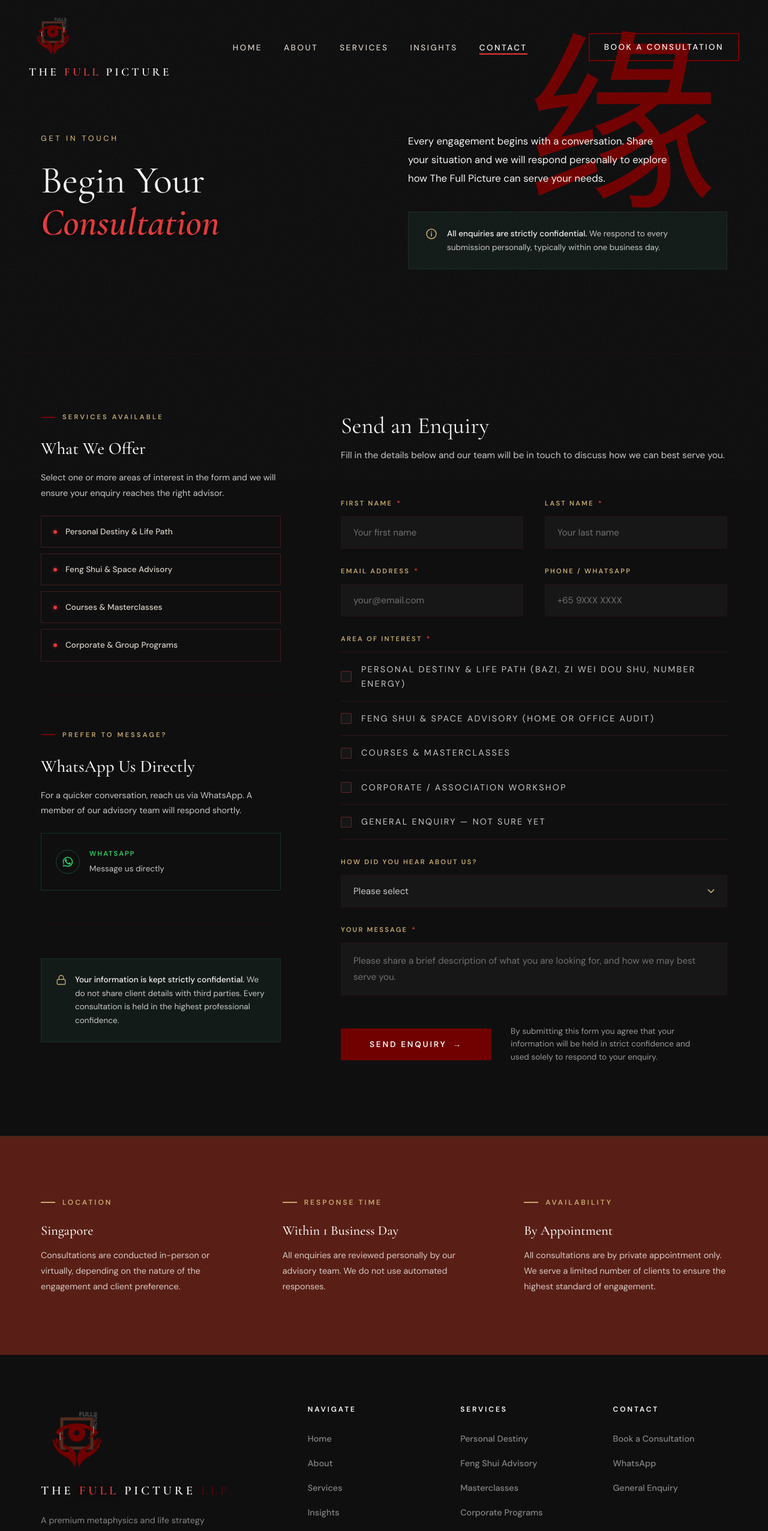
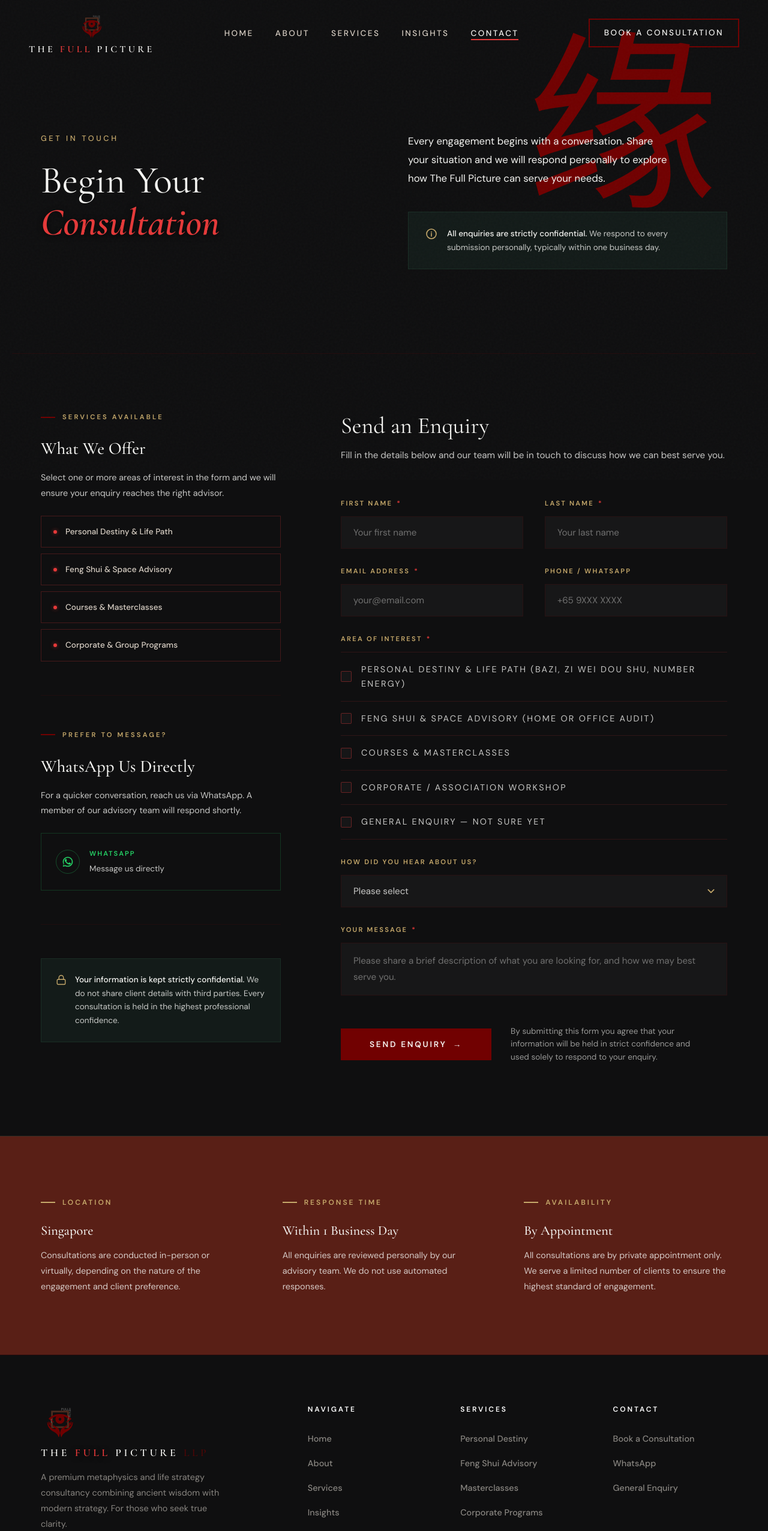
Before and after one commit to Elvand-Lie/TFP, a plain HTML site: page contact.html in a window 1280 px wide. Shown: the top 2553 px of the page at 60% size. Drawn offline with nearby package versions, Linux system fonts and the light colour scheme.

Commit message:
style: perfect logo sizing and alignment over text

```diff
--- a/contact.html
+++ b/contact.html
@@ -521,9 +521,9 @@
 <body>
 
   <nav id="navbar">
-    <a class="nav-logo" href="/" style="display: flex; flex-direction: column; align-items: flex-start; gap: 4px;">
-    <img src="/assets/logo.png" alt="The Full Picture Logo" style="height: 80px; width: auto; display: block;" />
-    <div>The <span>Full</span> Picture</div>
+    <a class="nav-logo" href="/" style="display: flex; flex-direction: column; align-items: center; justify-content: center; gap: 6px; text-decoration: none;">
+    <img src="/assets/logo.png" alt="The Full Picture Logo" style="height: 48px; width: auto; display: block;" />
+    <div style="font-size: 1rem; line-height: 1;">The <span>Full</span> Picture</div>
 </a>
     <ul class="nav-links">
       <li><a href="/">Home</a></li>
@@ -774,9 +774,9 @@
     <div class="footer-inner">
       <div class="footer-top">
         <div>
-          <div class="footer-logo" style="display: flex; flex-direction: column; align-items: flex-start; gap: 8px;">
-    <img src="/assets/logo.png" alt="The Full Picture Logo" style="height: 120px; width: auto; display: block;" />
-    <div>The <span>Full</span> Picture <span style="text-shadow:none !important; color:rgba(113,1,1,0.6) !important; background:transparent !important; font-weight:600;">LLP</span></div>
+          <div class="footer-logo" style="display: flex; flex-direction: column; align-items: flex-start; gap: 10px;">
+    <img src="/assets/logo.png" alt="The Full Picture Logo" style="height: 64px; width: auto; display: block;" />
+    <div style="font-size: 1.1rem; line-height: 1;">The <span>Full</span> Picture <span style="text-shadow:none !important; color:rgba(113,1,1,0.6) !important; background:transparent !important; font-weight:600;">LLP</span></div>
 </div>
           <p class="footer-tagline">A premium metaphysics and life strategy consultancy combining ancient wisdom with modern strategy. For those who seek true clarity.</p>
         </div>
```
Also changed, not shown: about.html (+6 -6 lines), index.html (+6 -6 lines), insights.html (+6 -6 lines), services.html (+6 -6 lines).
